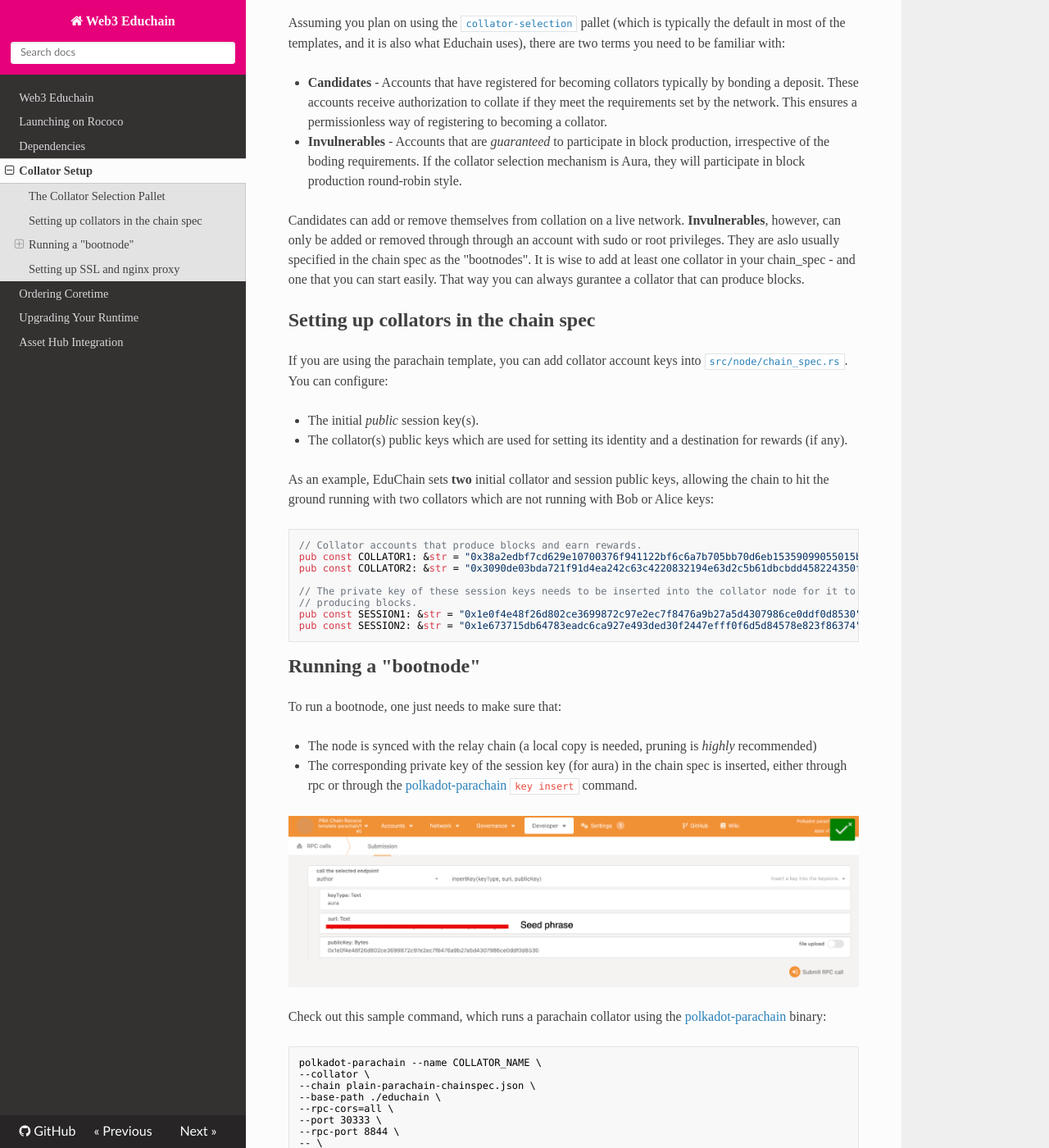
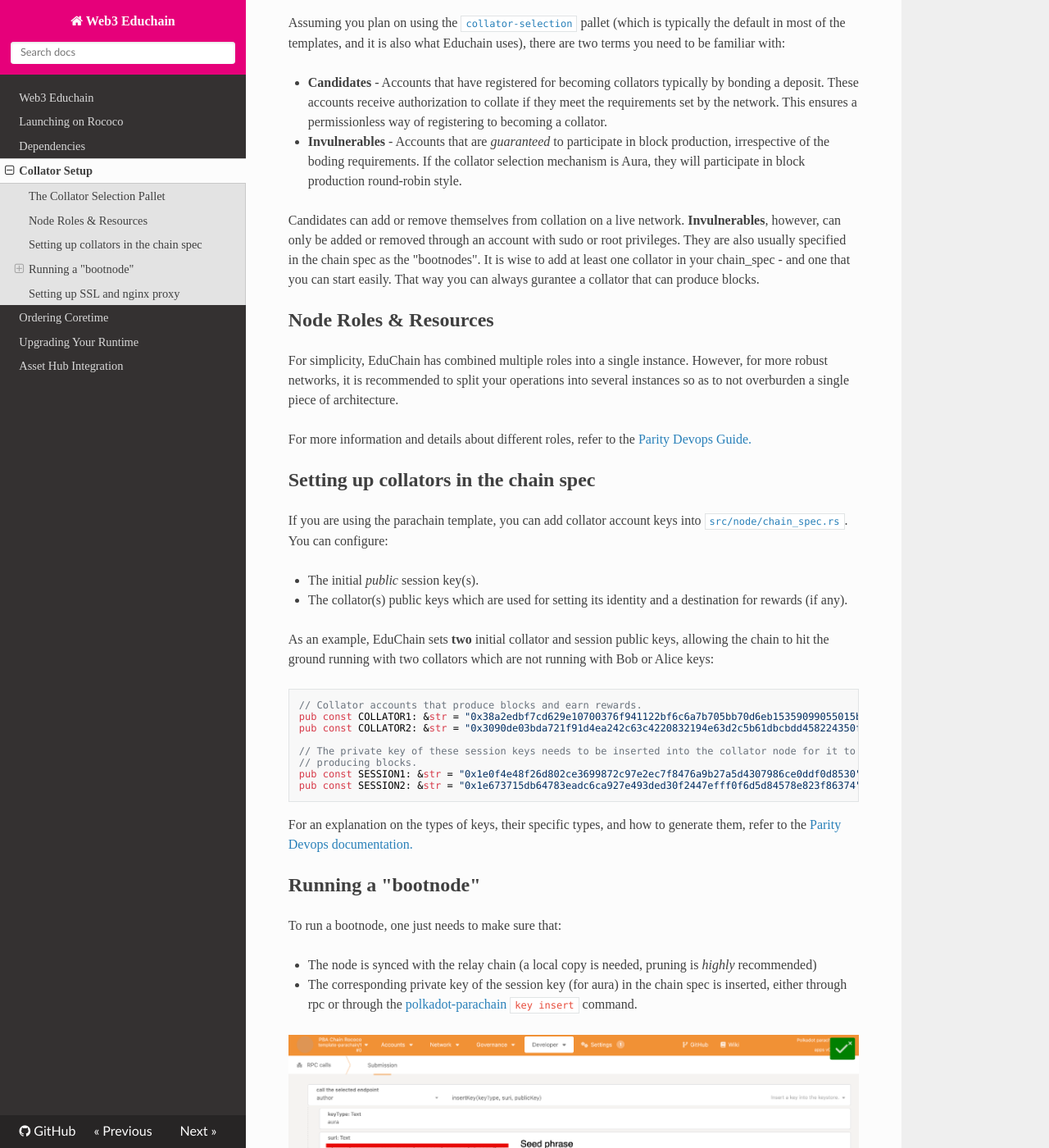
Before and after one commit to w3f/educhain, an MkDocs documentation site: the page built from docs/collator.md, in a window 1280 px wide and 1400 px high, scrolled down 669 px. Shown: the whole window at 82% size. Built offline with MkDocs 1.6.1, drawn with Linux system fonts in a browser that asks for light colours; nearby versions of some CDN libraries; some of the changed text lies outside the part shown.

Commit message:
initial pass of devops guide content

````diff
--- a/docs/collator.md
+++ b/docs/collator.md
@@ -16,7 +16,13 @@ Assuming you plan on using the [`collator-selection`](https://paritytech.github.
 - **Candidates** - Accounts that have registered for becoming collators typically by bonding a deposit. These accounts receive authorization to collate if they meet the requirements set by the network. This ensures a permissionless way of registering to becoming a collator.
 - **Invulnerables** - Accounts that are *guaranteed* to participate in block production, irrespective of the boding requirements. If the collator selection mechanism is Aura, they will participate in block production round-robin style.
 
-Candidates can add or remove themselves from collation on a live network. **Invulnerables**, however, can only be added or removed through through an account with sudo or root privileges. They are aslo usually specified in the chain spec as the "bootnodes".  It is wise to add at least one collator in your chain_spec - and one that you can start easily. That way you can always gurantee a collator that can produce blocks.
+Candidates can add or remove themselves from collation on a live network. **Invulnerables**, however, can only be added or removed through an account with sudo or root privileges. They are also usually specified in the chain spec as the "bootnodes".  It is wise to add at least one collator in your chain_spec - and one that you can start easily. That way you can always gurantee a collator that can produce blocks.
+
+## Node Roles & Resources
+
+For simplicity, EduChain has combined multiple roles into a single instance.  However, for more robust networks, it is recommended to split your operations into several instances so as to not overburden a single piece of architecture.
+
+For more information and details about different roles, refer to the [Parity Devops Guide.](https://paritytech.github.io/devops-guide/deployments/roles.html)
 
 ## Setting up collators in the chain spec
 
@@ -37,6 +43,8 @@ pub const COLLATOR2: &str = "0x3090de03bda721f91d4ea242c63c4220832194e63d2c5b61d
 pub const SESSION1: &str = "0x1e0f4e48f26d802ce3699872c97e2ec7f8476a9b27a5d4307986ce0ddf0d8530";
 pub const SESSION2: &str = "0x1e673715db64783eadc6ca927e493ded30f2447efff0f6d5d84578e823f86374";
 ```
+
+For an explanation on the types of keys, their specific types, and how to generate them, refer to the [Parity Devops documentation.](https://paritytech.github.io/devops-guide/explanations/keys_accounts.html)
 
 ## Running a "bootnode"
 
@@ -67,6 +75,8 @@ polkadot-parachain --name COLLATOR_NAME \
 > Note that a few of the arguments, such as `--name`, `--chain`, `--base-path` should be substituted with your own collator name, chain spec, and base path accordingly.
 
 Once your collator has synced with its respective relay-chain, and as long as you have coretime (either bulk or on-demand) then your collator should be making blocks.
+
+For a bootnode, it may help to generate a static network key, [see this guide for more details.](https://paritytech.github.io/devops-guide/guides/parachain_deployment.html#generate-parachain-private-keys)
 
 ### `systemd` and Collators
 
@@ -140,7 +150,7 @@ Jun 10 20:48:15 ubuntu-s-2vcpu-4gb-amd-nyc3-01 sh[132466]: 2024-06-10 20:48:15 [
 
 ## Setting up SSL and nginx proxy
 
-This doesn't aim to be an exhaustive devops guide on nginx.  You should have the following already obtained:
+This doesn't aim to be an exhaustive devops guide on nginx ([for that, you can refer here](https://paritytech.github.io/devops-guide/overview.html)).  You should have the following already obtained:
 
 - A domain.
 - `nginx` installed.
````
